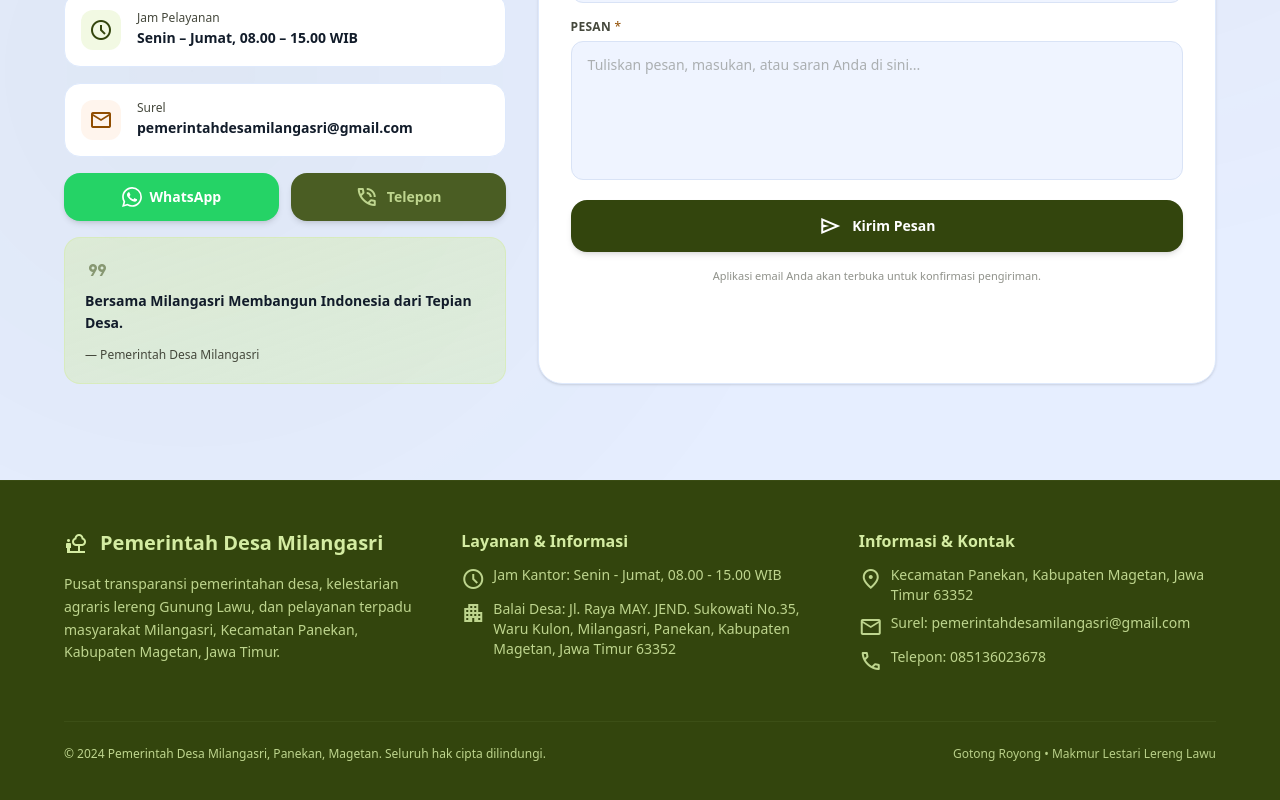
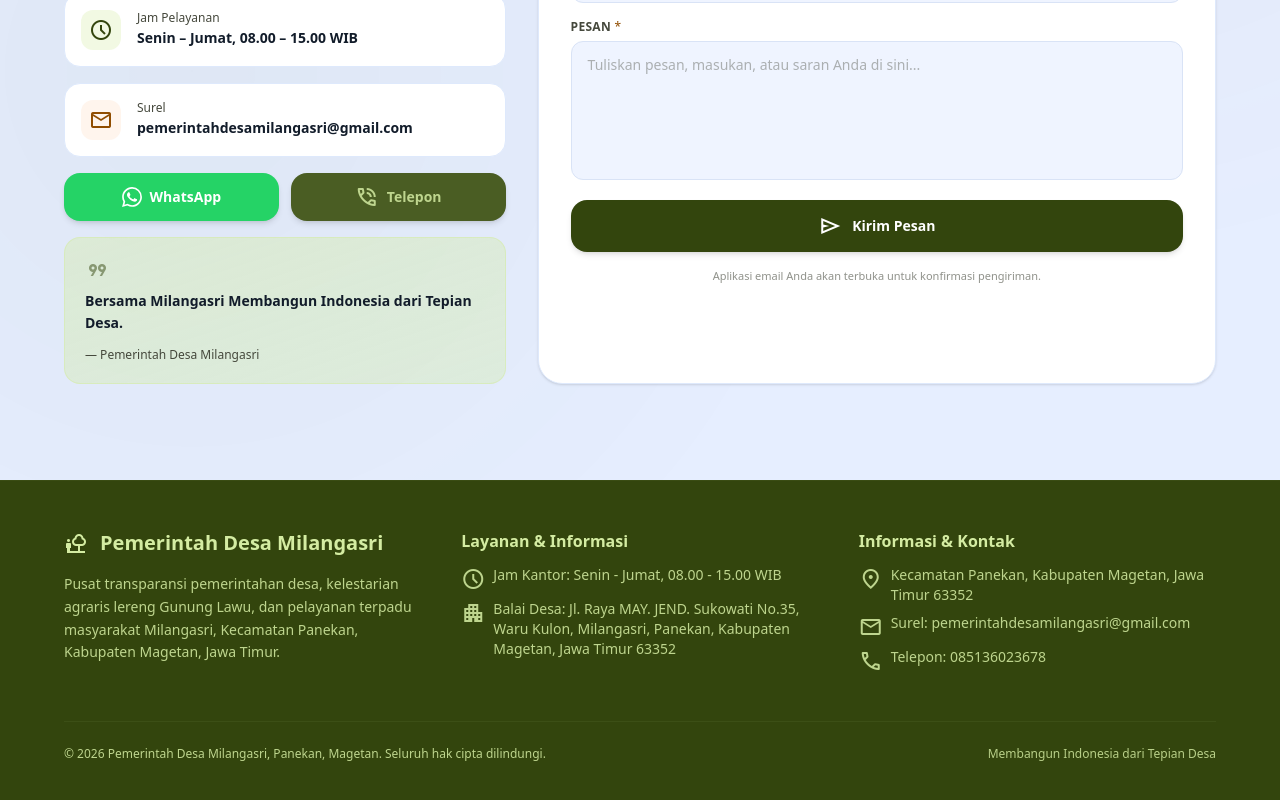
Before and after one commit to kaekka/Web-ProfilDesaMilangasri, a Next.js app: page / in a window 1280 px wide. Shown: the part 3688-4488 px from the top of the page. Built offline with nearby package versions, Linux system fonts and the light colour scheme; no server answers; the database is empty.

Commit message:
memperbaiki umkm section dan update footer

```diff
--- a/app/umkm/page.tsx
+++ b/app/umkm/page.tsx
@@ -54,7 +54,6 @@ const KATEGORI_COLORS: Record<string, string> = {
 
 export default async function UmkmPublicPage() {
   const umkmList = await getAllUmkm();
-  const kategoris = [...new Set(umkmList.map((u) => u.kategori).filter(Boolean))];
 
   return (
     <>
@@ -129,23 +128,6 @@ export default async function UmkmPublicPage() {
         {/* UMKM Grid */}
         <section className="w-full bg-surface py-12 md:py-20">
           <div className="max-w-[1200px] mx-auto px-4 md:px-6">
-            {/* Category chips */}
-            {kategoris.length > 0 && (
-              <div className="flex flex-wrap items-center gap-2 mb-10">
-                <span className="px-4 py-2 rounded-full bg-secondary text-white text-sm font-semibold shadow-sm">
-                  Semua UMKM
-                </span>
-                {kategoris.map((kat) => (
-                  <span
-                    key={kat}
-                    className="px-4 py-2 rounded-full bg-surface-container text-on-surface-variant text-sm font-medium border border-surface-container-high"
-                  >
-                    {kat}
-                  </span>
-                ))}
-              </div>
-            )}
-
             {/* Grid */}
             <div className="grid grid-cols-1 sm:grid-cols-2 lg:grid-cols-3 gap-8">
               {umkmList.map((umkm) => (
--- a/components/layout/Footer.tsx
+++ b/components/layout/Footer.tsx
@@ -82,11 +82,11 @@ export default function Footer() {
                 {/* Copyright Bar */}
                 <div className="mt-12 pt-6 border-t border-primary-container/40 flex flex-col md:flex-row items-center justify-between gap-3 text-xs">
                     <span className="text-on-primary-container">
-                        © 2024 Pemerintah Desa Milangasri, Panekan, Magetan. Seluruh hak
+                        © 2026 Pemerintah Desa Milangasri, Panekan, Magetan. Seluruh hak
                         cipta dilindungi.
                     </span>
                     <span className="text-primary-fixed-dim font-medium">
-                        Gotong Royong • Makmur Lestari Lereng Lawu
+                        Membangun Indonesia dari Tepian Desa
                     </span>
                 </div>
             </div>
--- a/components/sections/UMKMSection.tsx
+++ b/components/sections/UMKMSection.tsx
@@ -30,7 +30,7 @@ async function getAllUmkm(): Promise<UmkmItem[]> {
       .limit(4);
 
     if (data && data.length > 0) {
-      return data.map((u, i) => ({
+      return data.map((u: any, i: number) => ({
         id: u.id,
         name: u.nama,
         location: u.alamat ?? "Desa Milangasri",
```
